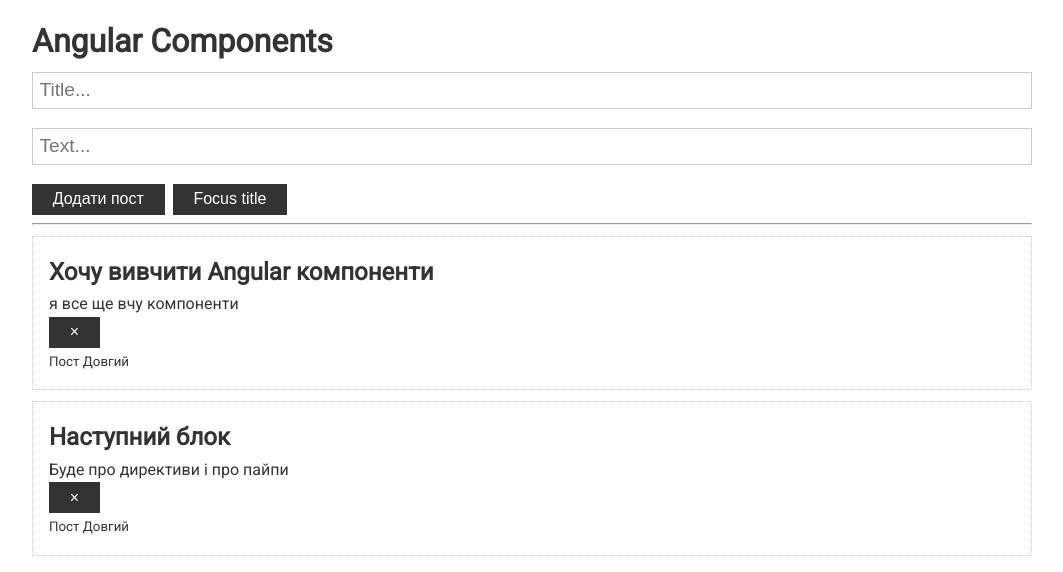
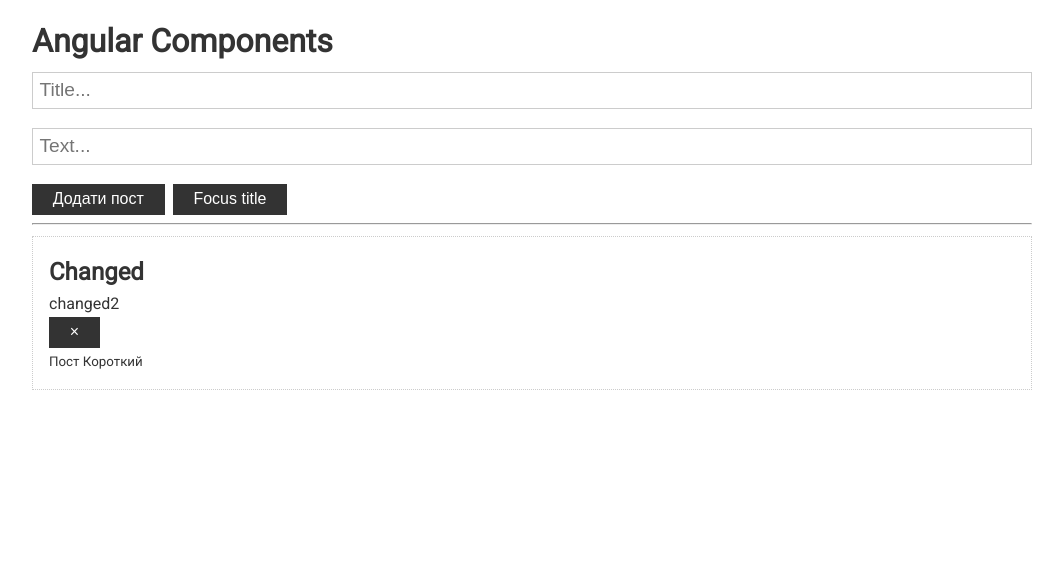
Before and after one commit to yurnak/angular-basics, an Angular app: page / in a window 1280 px wide. Shown: the top 572 px of the page, without its empty margins (108-1171 px from the left). Built offline with nearby package versions, Linux system fonts and the light colour scheme.

Commit message:
28 Lesson Change Detection Strategy

```diff
--- a/src/app/app.component.ts
+++ b/src/app/app.component.ts
@@ -1,4 +1,4 @@
-import { Component } from '@angular/core';
+import {Component, OnInit} from '@angular/core';
 
 export interface Post {
   title: string
@@ -12,19 +12,29 @@
   styleUrls: ['./app.component.scss']
 
 })
-export class AppComponent {
- posts: Post[] = [
-   {title: 'Хочу вивчити Angular компоненти', text: 'я все ще вчу компоненти', id:1 },
-   {title: 'Наступний блок', text: 'Буде про директиви і про пайпи', id:2 }
+export class AppComponent implements OnInit {
+  posts: Post[] = [
+    {title: 'Хочу вивчити Angular компоненти', text: 'я все ще вчу компоненти', id: 1},
+    // {title: 'Наступний блок', text: 'Буде про директиви і про пайпи', id: 2}
 
- ]
+  ]
+  ngOnInit(): void {
+    setTimeout( () => {
+      console.log('Timeout')
+      this.posts[0] = {
+        title: 'Changed',
+        text:'changed2',
+        id:33
+      }
+      }, 5000)
+  }
 
   updatePosts(post: Post) {
-  this.posts.unshift(post)
+    this.posts.unshift(post)
   }
 
   removePost(id: number) {
     console.log('It do remove', id)
-    this.posts = this.posts.filter ( p => p.id !== id )
+    this.posts = this.posts.filter(p => p.id !== id)
   }
 }
--- a/src/app/post/post.component.ts
+++ b/src/app/post/post.component.ts
@@ -1,23 +1,30 @@
 import {
   AfterContentChecked,
-  AfterContentInit, AfterViewChecked, AfterViewInit,
+  AfterContentInit,
+  AfterViewChecked,
+  AfterViewInit,
+  ChangeDetectionStrategy,
   Component,
   ContentChild,
   DoCheck,
-  ElementRef, EventEmitter,
+  ElementRef,
+  EventEmitter,
   Input,
-  OnChanges, OnDestroy,
-  OnInit, Output,
+  OnChanges,
+  OnDestroy,
+  OnInit,
+  Output,
   SimpleChanges
 } from '@angular/core';
 import {Post} from "../app.component";
 
 
-
 @Component({
   selector: 'app-post',
   templateUrl: './post.component.html',
-  styleUrls: ['./post.component.scss']
+  styleUrls: ['./post.component.scss'],
+  changeDetection: ChangeDetectionStrategy.OnPush
+
 })
 export class PostComponent implements
   OnInit,
```
